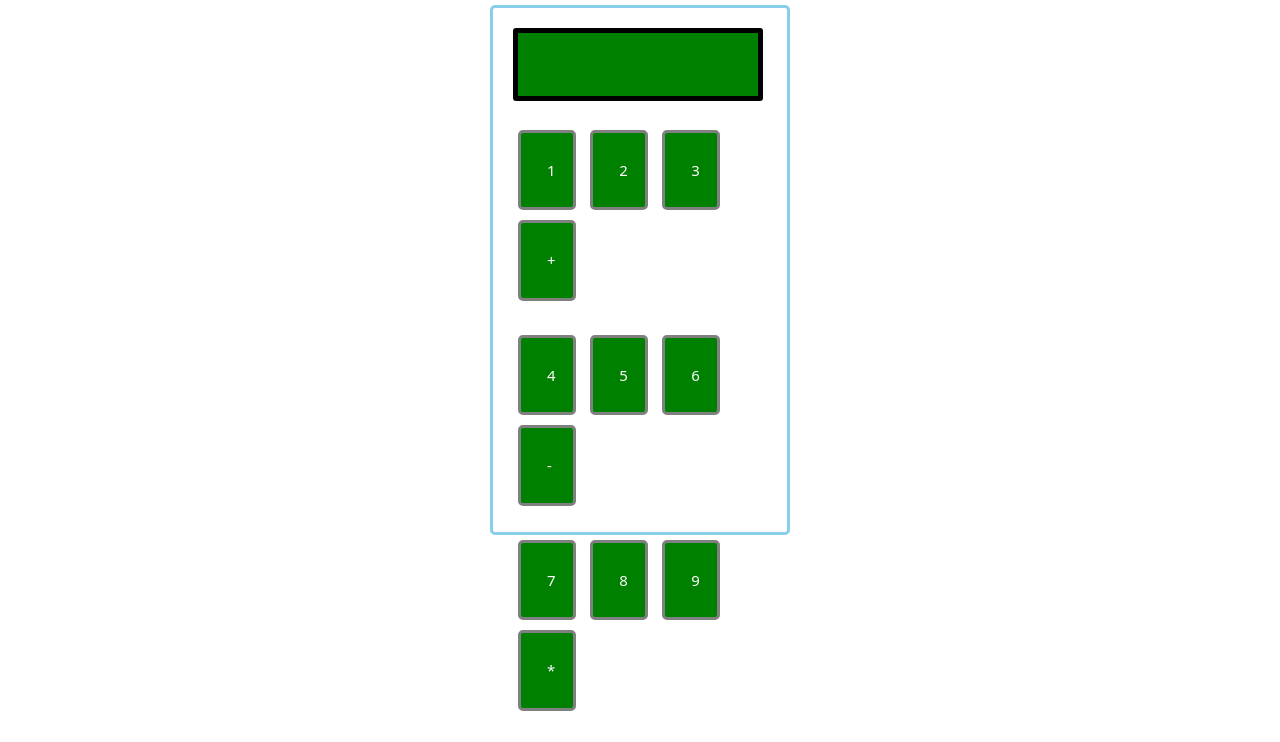
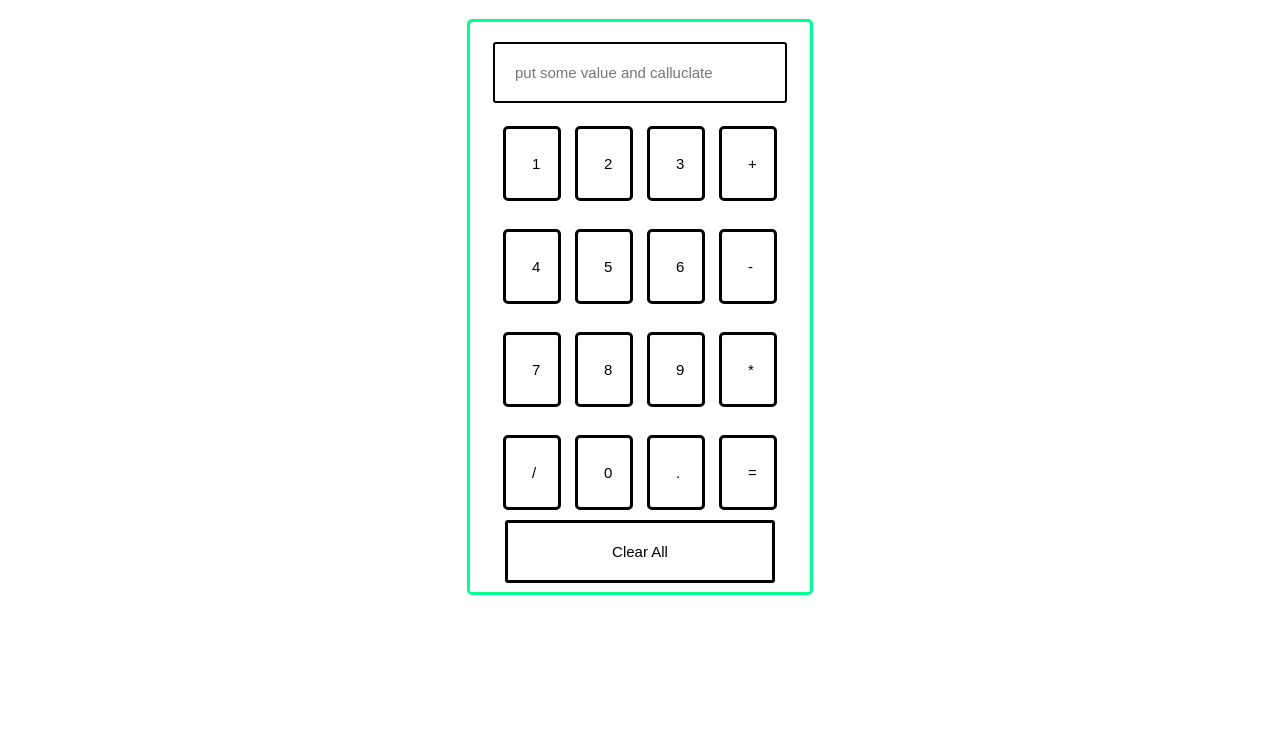
Before and after one commit to Mansoor-P/caluclator, a website: page public/index.html in a window 1280 px wide. Shown: the part 97-839 px from the top of the page. After the commit the page ends 800 px from the top, so only its background shows below. Drawn offline with nearby package versions, Linux system fonts and the light colour scheme.

Commit message:
some styles are modified with colors and functionality style

```diff
--- a/public/index.html
+++ b/public/index.html
@@ -1,21 +1,22 @@
 <!DOCTYPE html>
 <html lang="en">
-    <link rel="stylesheet" href="../node_modules/bootstrap/dist/css/bootstrap.css">
 <link rel="stylesheet" href="../node_modules/bootstrap-icons/font/bootstrap-icons.css">
 <link rel="stylesheet" href="../src/style.css">
 
 <head>
     <title> JavaScript Calculator </title>
 </head>
-<body>
-    <h1> Calculator Program in JavaScript </h1>
+
+<body class="container">
+    <h1> Calculator  in JavaScript </h1>
     <div class="formstyle">
         <form name="form1">
 
             <!-- This input box shows the button pressed by the user in calculator. -->
-            <input id="calc" type="text" name="answer"> <br> <br>
+            <input id="calc" type="text" name="answer" placeholder="put some value and calluclate"> <br> <br>
             <!-- Display the calculator button on the screen. -->
             <!-- onclick() function display the number prsses by the user. -->
+            <div class="div2">
                 <input type="button" value="1" onclick="form1.answer.value += '1' ">
                 <input type="button" value="2" onclick="form1.answer.value += '2' ">
                 <input type="button" value="3" onclick="form1.answer.value += '3' ">
@@ -43,6 +44,7 @@
                 <br>
                 <!-- Display the Cancel button and erase all data entered by the user. -->
                 <input type="button" value="Clear All" onclick="form1.answer.value = ' ' " id="clear">
+            </div>
             <br>
 
         </form>
--- a/src/style.css
+++ b/src/style.css
@@ -1,45 +1,67 @@
 h1 {
   text-align: center;
-    padding: 23px;
-    background-color: skyblue;
-    color: white;
+  background-color: rgba(32, 218, 168, 0.272);
+  color: rgb(0, 0, 0);
+  padding: 12px;
+  margin-right: 50px;
+  margin-left: 50px;
+  border: 2px solid rgb(18, 213, 93);
+  border-radius: 10px;
+
 }
-
-#clear {
-    width: 270px;
-    border: 3px solid gray;
+h1:hover{
+  background-color: aliceblue;
+  color: black;
+   border-color: rgb(0, 0, 0);
+}
+#calc {
+  background-color: white;
+  color: black;
+  border: 2px solid black;
   border-radius: 3px;
+  width: 250px;
   padding: 20px;
-    background-color: red;
+  margin: auto;
+}
+#calc:hover{
+   background-color: aliceblue;
+   border-color: rgb(12, 201, 132);
 }
 
 .formstyle {
+  text-align: center;
   width: 300px;
   height: 530px;
 margin: auto;
-    border: 3px solid skyblue;
+margin-top: 30px;
+  border: 3px solid rgb(0, 255, 145);
   border-radius: 5px;
   padding: 20px;
 }
-
-
-
 input {
+  background-color: rgb(255, 255, 255);
+  color: rgb(0, 0, 0);
+  border-color: rgb(12, 201, 132);
+  border: 3px solid rgb(0, 0, 0);
+  border-radius: 5px;
   width: 20px;
-    background-color: green;
-    color: white;
-    border: 3px solid gray;
-    border-radius: 5px;
   padding: 26px;
   margin: 5px;
   font-size: 15px;
 }
-
-
-#calc {
-    width: 250px;
-    border: 5px solid black;
+input:hover{
+   background-color: aliceblue;
+   border-color: rgb(12, 201, 132);
+}
+#clear {
+  width: 270px;
+  border: 3px solid rgb(0, 0, 0);
   border-radius: 3px;
   padding: 20px;
-    margin: auto;
+  background-color: rgb(255, 255, 255);
+
 }
+#clear:hover{
+   background-color: aliceblue;
+   border-color: rgb(12, 201, 132);
+}
```
Lines whose indentation alone changed are shown as unchanged.
